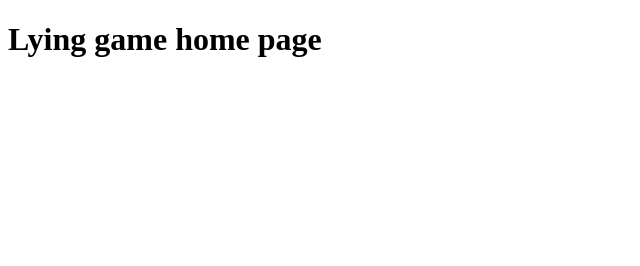
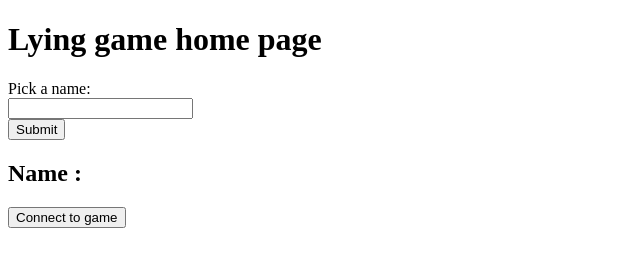
Before and after one commit to DanielSThomas/Online-lying-quiz-game, a plain HTML site: page client/Homepage.html in a window 1280 px wide. Shown: the whole page, without its empty margins (0-640 px from the left). Drawn offline with nearby package versions, Linux system fonts and the light colour scheme.

Commit message:
Create initial username saving using cookies

```diff
--- a/client/Homepage.html
+++ b/client/Homepage.html
@@ -9,15 +9,51 @@
         <meta name="viewport" content="width=device-width, initial-scale=1">
         <link rel="stylesheet" href="">
         <script src="https://ajax.googleapis.com/ajax/libs/jquery/3.4.0/jquery.min.js"></script>
-        <script src="https://cdn.socket.io/4.4.0/socket.io.min.js"></script>
+        <script src="https://cdn.socket.io/socket.io-3.0.1.min.js"></script>
+
+        <script async defer>
+
+            function SaveUserData()
+            {
+                document.cookie = document.getElementById("username").value;
+                document.getElementById("displayname").innerText= ("Name : " + document.cookie);
+            }
+
+
+            $(window).on("load", function()
+        {
+            // Application code to run when the page has loaded goes here
+            document.getElementById("displayname").innerText= ("Name : " + document.cookie);
+
+        });
+
+
+        </script>
+
     </head>
+
     <body>
-        <script src="Client.js" async defer></script>
+
+
 
         <h1>Lying game home page</h1>
 
+        <div>
+        <label for="username">Pick a name:</label><br>
+        <input type="text" id="username" name="username" value=""><br>
+        <button onclick="SaveUserData()" id="submitname"> Submit </button>
+        </div>
 
+        <div>
+            <h2 id ="displayname"> Name : </h2>
+        </div>
 
+        <div>
+            <form action="Gamepage.html">
+                <input type="submit" value="Connect to game"/>
+            </form>
+
+        </div>
 
     </body>
 </html>
```
Also changed, not shown: client/Gamepage.html (+20 -2 lines), client/Client.js (deleted).
